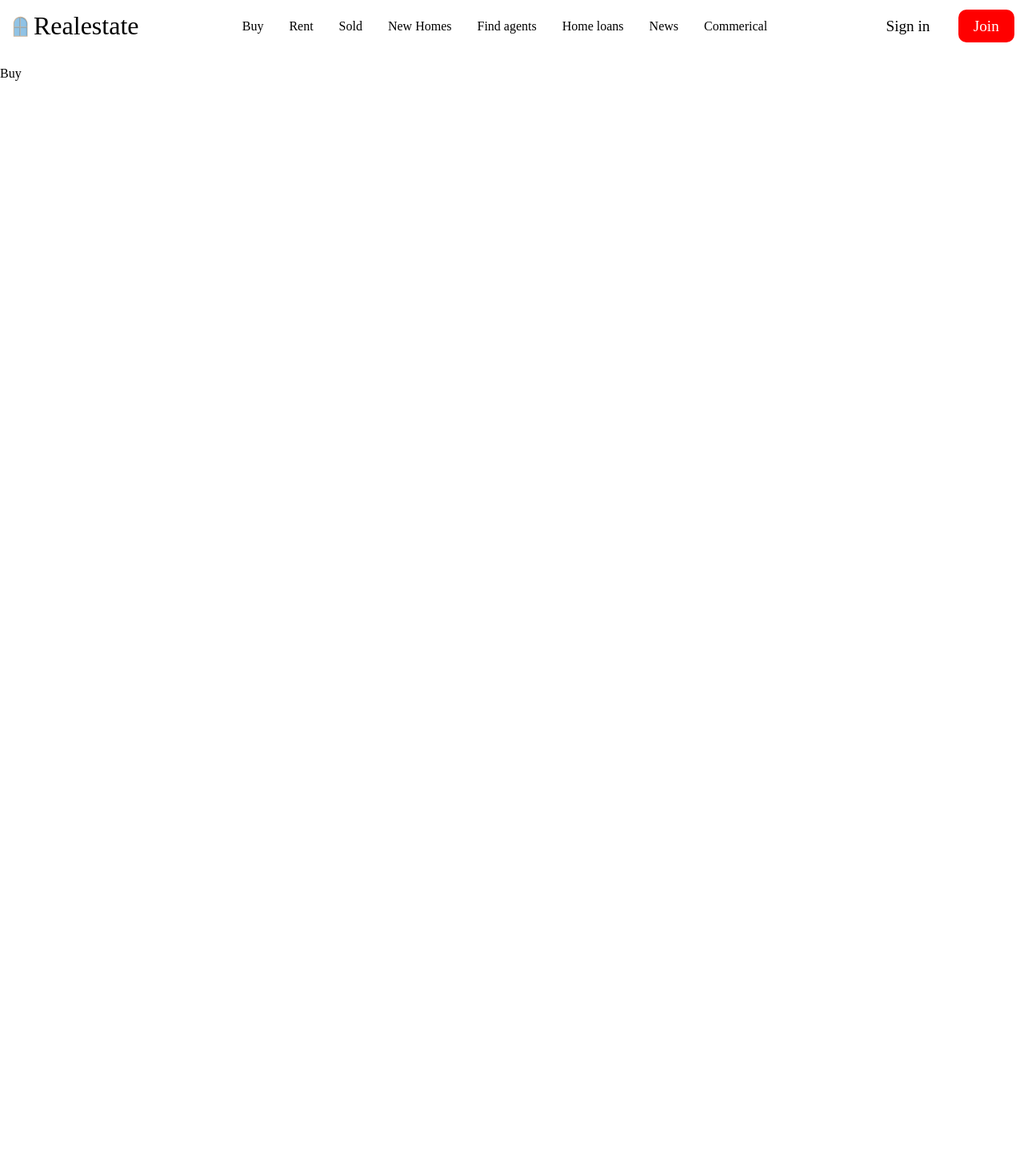
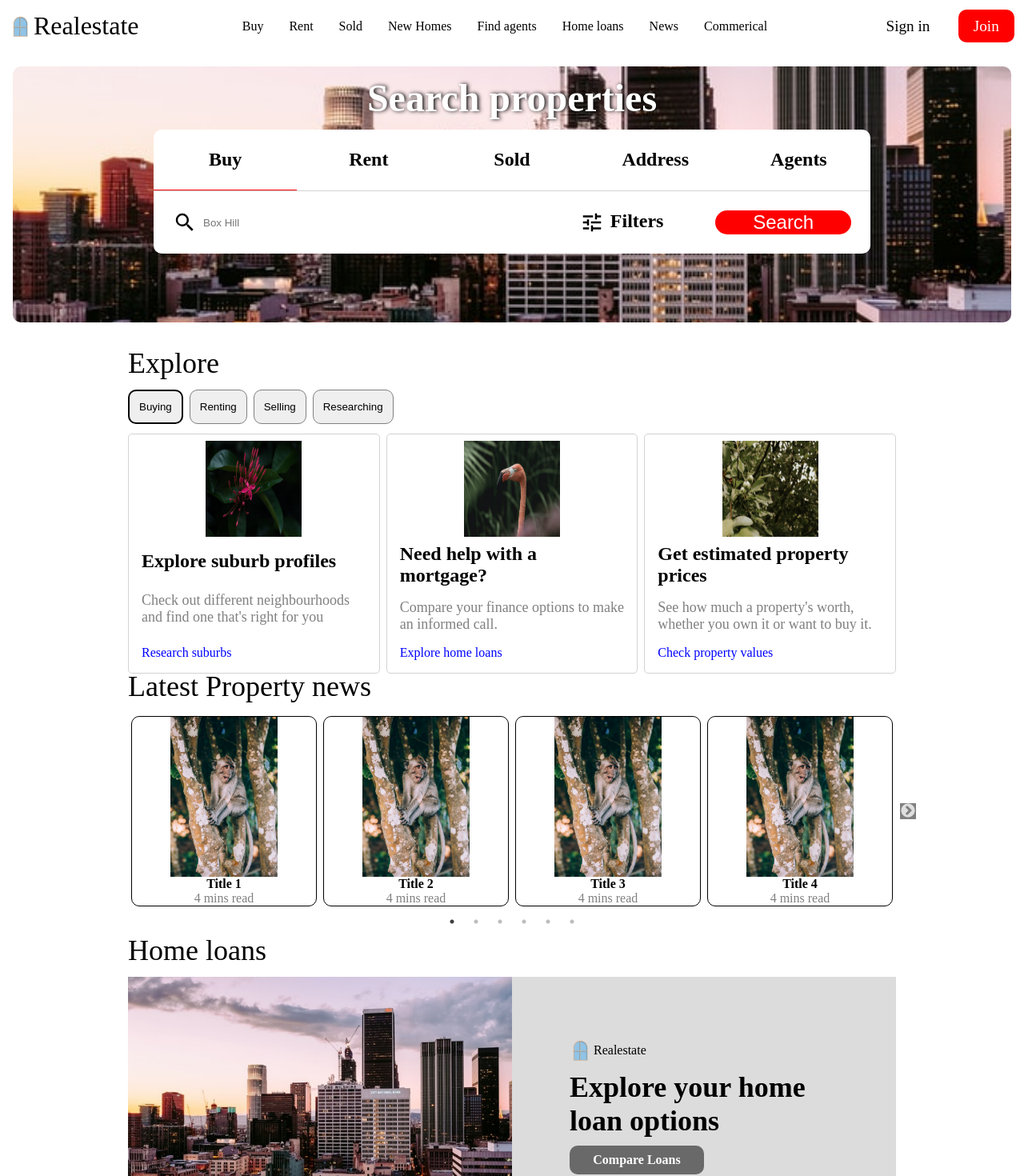
Before and after one commit to JohnGammie/realestate-react, a React (Create React App) app: page /buy in a window 1280 px wide. Shown: the top 1470 px of the page at 80% size. Before the commit the page ends 800 px from the top, so only its background shows below. Built offline with nearby package versions, Linux system fonts and the light colour scheme.

Commit message:
Add index page reuse amonst Buy/Rent/Sold, where Tab items are selected based on the Page selected

```diff
--- a/src/App.js
+++ b/src/App.js
@@ -7,6 +7,7 @@ import SignIn from "./pages/sign-in";
 import Join from "./pages/join";
 import "./styles.css";
 import NotFound from "./pages/NotFound";
+import Sold from "./pages/sold";
 
 function App() {
   return (
@@ -18,6 +19,7 @@ function App() {
           <Route path="/" element={<Home />}></Route>
           <Route path="/buy" element={<Buy />}></Route>
           <Route path="/rent" element={<Rent />}></Route>
+          <Route path="/sold" element={<Sold />}></Route>
           <Route path="/sign-in" element={<SignIn />}></Route>
           <Route path="/join" element={<Join />}></Route>
         </Routes>
--- a/src/ExploreSection/ExploreSection.js
+++ b/src/ExploreSection/ExploreSection.js
@@ -8,9 +8,9 @@ import {
 } from "../components/styles/ExploreSection.styled";
 import Card from "./Card";
 
-const ExploreSection = () => {
+const ExploreSection = (props) => {
   const tabNames = ["Buying", "Renting", "Selling", "Researching"];
-  const [activeTabName, setActiveTabName] = useState("Buying");
+  const [activeTabName, setActiveTabName] = useState(tabNames[props.tab ?? 0]);
   const cardContent = require("./CardContent.json");
 
   const generateButtons = () => {
--- a/src/components/SearchMain.js
+++ b/src/components/SearchMain.js
@@ -9,11 +9,10 @@ import {
 import SearchInput from "./SearchInput";
 import SearchFilters from "./SearchFilters";
 import { useState } from "react";
-import { useEffect } from "react";
 
-const SearchMain = () => {
+const SearchMain = (props) => {
   const tabNames = ["Buy", "Rent", "Sold", "Address", "Agents"];
-  const [activeTabName, setActiveTabName] = useState(tabNames[0]);
+  const [activeTabName, setActiveTabName] = useState(tabNames[props.tab ?? 0]);
   const [inputText, setInputText] = useState("Box Hill");
   // @TODO need to build 'form-state' out of this object
   let searchQuery = {
--- a/src/pages/buy.js
+++ b/src/pages/buy.js
@@ -1,7 +1,8 @@
 import React from "react";
+import Index from "./index";
 
 const Buy = () => {
-  return <div>Buy</div>;
+  return <Index />;
 };
 
 export default Buy;
--- a/src/pages/home.js
+++ b/src/pages/home.js
@@ -1,39 +1,7 @@
-import React from "react";
-import "./pages.css";
-import SearchMain from "../components/SearchMain";
-import ExploreSection from "../ExploreSection/ExploreSection";
-import PropertyNewsSection from "../components/PropertyNewsSection/PropertyNewsSection";
-import HomeLoansSection from "../components/HomeLoansSection";
-import TabbedList from "../components/TabbedList";
-import Footer from "../components/Footer";
+import Index from "./index";
 
 const Home = () => {
-  return (
-    <>
-      <div className="sections">
-        <div className="section" id="sectionSearch">
-          <div className="sectionTitle">Search properties</div>
-          <SearchMain />
-        </div>
-        <div className="section">
-          <div className="sectionTitle">Explore</div>
-          <ExploreSection />
-        </div>
-        <div className="section">
-          <div className="sectionTitle">Latest Property news</div>
-          <PropertyNewsSection />
-        </div>
-        <div className="section">
-          <div className="sectionTitle">Home loans</div>
-          <HomeLoansSection />
-        </div>
-        <div className="section">
-          <TabbedList />
-        </div>
-      </div>
-      <Footer />
-    </>
-  );
+  return <Index />;
 };
 
 export default Home;
--- /dev/null
+++ b/src/pages/index.js
@@ -0,0 +1,40 @@
+import React from "react";
+import SearchMain from "../components/SearchMain";
+import ExploreSection from "../ExploreSection/ExploreSection";
+import PropertyNewsSection from "../components/PropertyNewsSection/PropertyNewsSection";
+import HomeLoansSection from "../components/HomeLoansSection";
+import TabbedList from "../components/TabbedList";
+import Footer from "../components/Footer";
+
+import "./pages.css";
+
+const Index = (props) => {
+  return (
+    <>
+      <div className="sections">
+        <div className="section" id="sectionSearch">
+          <div className="sectionTitle">Search properties</div>
+          <SearchMain tab={props.searchTab} />
+        </div>
+        <div className="section">
+          <div className="sectionTitle">Explore</div>
+          <ExploreSection tab={props.exploreTab} />
+        </div>
+        <div className="section">
+          <div className="sectionTitle">Latest Property news</div>
+          <PropertyNewsSection />
+        </div>
+        <div className="section">
+          <div className="sectionTitle">Home loans</div>
+          <HomeLoansSection />
+        </div>
+        <div className="section">
+          <TabbedList />
+        </div>
+      </div>
+      <Footer />
+    </>
+  );
+};
+
+export default Index;
--- a/src/pages/rent.js
+++ b/src/pages/rent.js
@@ -1,7 +1,8 @@
 import React from "react";
+import Index from "./index";
 
 const Rent = () => {
-  return <div>Rent</div>;
+  return <Index searchTab={1} exploreTab={1} />;
 };
 
 export default Rent;
--- /dev/null
+++ b/src/pages/sold.js
@@ -0,0 +1,8 @@
+import React from "react";
+import Index from "./index";
+
+const Sold = () => {
+  return <Index searchTab={2} exploreTab={2} />;
+};
+
+export default Sold;
```
